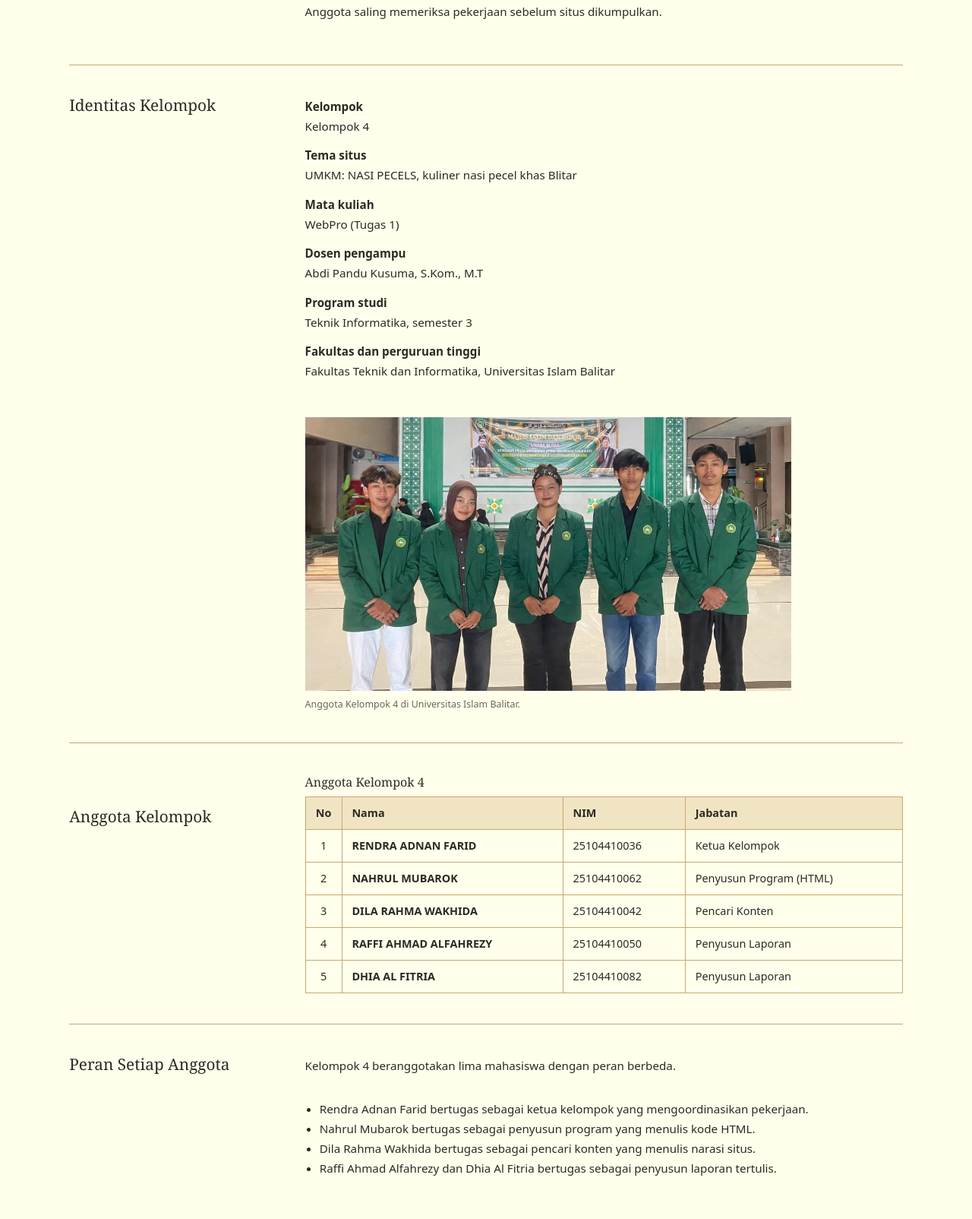
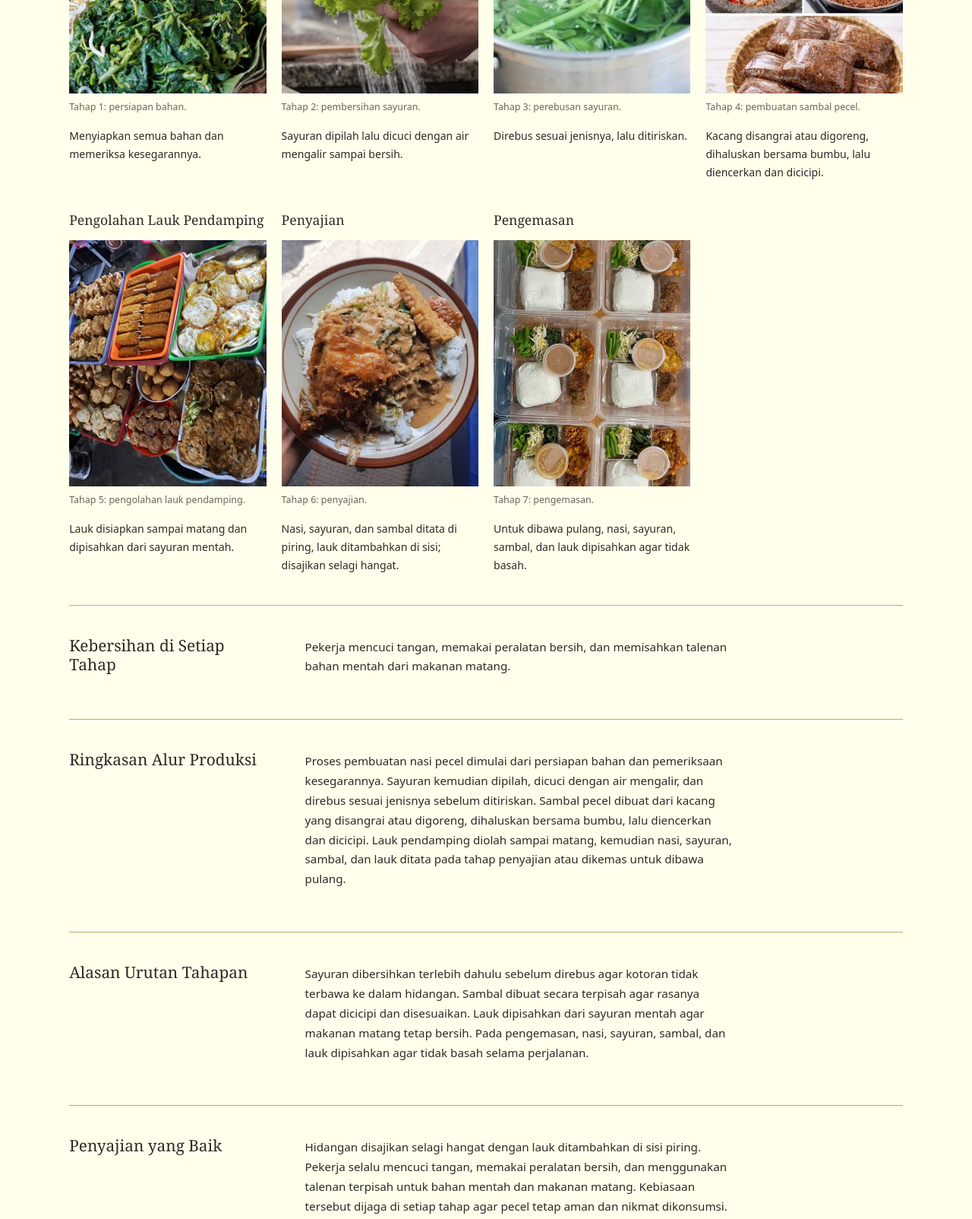
Before and after one commit to nahrulmubarok14-art/Website-NASI-PECELS, a plain HTML site: page proses.html in a window 1280 px wide. Shown: the part 586-2190 px from the top of the page at 76% size. Drawn offline with Linux system fonts and the light colour scheme.

Commit message:
update proses.html

```diff
--- a/proses.html
+++ b/proses.html
@@ -3,9 +3,9 @@
   <head>
     <meta charset="UTF-8">
     <meta name="viewport" content="width=device-width, initial-scale=1.0">
-    <meta name="description" content="Identitas dan biodata lima anggota Kelompok 4 penyusun situs NASI PECELS.">
+    <meta name="description" content="Tujuh tahap proses produksi nasi pecel, dari persiapan bahan sampai pengemasan.">
     <meta name="author" content="Kelompok 4">
-    <title>Tim Kami | NASI PECELS</title>
+    <title>Proses Produksi | NASI PECELS</title>
       <link rel="stylesheet" href="style.css">
   </head>
   <body>
@@ -28,105 +28,89 @@
     </header>
     <main>
       <section>
-        <h1>Tim Kami</h1>
-        <p>Lima anggota Kelompok 4, mahasiswa Teknik Informatika semester 3 penyusun situs NASI PECELS.</p>
+        <h1>Proses Produksi</h1>
+        <p>Tujuh tahap pembuatan nasi pecel, dari persiapan bahan sampai pengemasan.</p>
       </section>
       <section>
-        <h2>Tujuan Tugas</h2>
-        <p>Tugas ini melatih mahasiswa menyusun halaman web dengan struktur dokumen yang benar: elemen semantik, hierarki judul, tautan relatif, dan teks alternatif gambar.</p>
+        <h2>Tujuh Tahap Pembuatan Nasi Pecel</h2>
+        <ol class="tahap">
+          <li>
+            <h3>Persiapan Bahan</h3>
+            <figure>
+              <img src="gambar/proses-1-persiapan-bahan.jpg" alt="Bahan-bahan nasi pecel yang disiapkan di meja kerja" width="400" height="267">
+              <figcaption>Tahap 1: persiapan bahan.</figcaption>
+            </figure>
+            <p>Menyiapkan semua bahan dan memeriksa kesegarannya.</p>
+          </li>
+          <li>
+            <h3>Pembersihan Sayuran</h3>
+            <figure>
+              <img src="gambar/proses-2-pembersihan-sayuran.jpg" alt="Sayuran dicuci dengan air mengalir" width="400" height="229">
+              <figcaption>Tahap 2: pembersihan sayuran.</figcaption>
+            </figure>
+            <p>Sayuran dipilah lalu dicuci dengan air mengalir sampai bersih.</p>
+          </li>
+          <li>
+            <h3>Perebusan Sayuran</h3>
+            <figure>
+              <img src="gambar/proses-3-perebusan-sayuran.jpg" alt="Sayuran direbus dalam panci berisi air mendidih" width="400" height="253">
+              <figcaption>Tahap 3: perebusan sayuran.</figcaption>
+            </figure>
+            <p>Direbus sesuai jenisnya, lalu ditiriskan.</p>
+          </li>
+          <li>
+            <h3>Pembuatan Sambal Pecel</h3>
+            <figure>
+              <img src="gambar/proses-4-pembuatan-sambal.jpg" alt="Sambal pecel dihaluskan dari kacang dan bumbu" width="400" height="502">
+              <figcaption>Tahap 4: pembuatan sambal pecel.</figcaption>
+            </figure>
+            <p>Kacang disangrai atau digoreng, dihaluskan bersama bumbu, lalu diencerkan dan dicicipi.</p>
+          </li>
+          <li>
+            <h3>Pengolahan Lauk Pendamping</h3>
+            <figure>
+              <img src="gambar/proses-5-pengolahan-lauk.jpg" alt="Aneka lauk pendamping nasi pecel yang sudah matang dan ditata di nampan" width="400" height="324">
+              <figcaption>Tahap 5: pengolahan lauk pendamping.</figcaption>
+            </figure>
+            <p>Lauk disiapkan sampai matang dan dipisahkan dari sayuran mentah.</p>
+          </li>
+          <li>
+            <h3>Penyajian</h3>
+            <figure>
+              <img src="gambar/proses-6-penyajian.jpg" alt="Nasi pecel ditata di atas piring" width="400" height="462">
+              <figcaption>Tahap 6: penyajian.</figcaption>
+            </figure>
+            <p>Nasi, sayuran, dan sambal ditata di piring, lauk ditambahkan di sisi; disajikan selagi hangat.</p>
+          </li>
+          <li>
+            <h3>Pengemasan</h3>
+            <figure>
+              <img src="gambar/proses-7-pengemasan.jpg" alt="Nasi pecel yang dikemas untuk dibawa pulang" width="400" height="533">
+              <figcaption>Tahap 7: pengemasan.</figcaption>
+            </figure>
+            <p>Untuk dibawa pulang, nasi, sayuran, sambal, dan lauk dipisahkan agar tidak basah.</p>
+          </li>
+        </ol>
       </section>
       <section>
-        <h2>Cara Kerja Kelompok</h2>
-        <p>Tugas dibagi sesuai jabatan: ketua mengoordinasikan, penyusun program menulis HTML, pencari konten menulis narasi, dan dua penyusun laporan menyusun laporan tertulis.</p>
-        <p>Anggota saling memeriksa pekerjaan sebelum situs dikumpulkan.</p>
+        <h2>Kebersihan di Setiap Tahap</h2>
+        <p>Pekerja mencuci tangan, memakai peralatan bersih, dan memisahkan talenan bahan mentah dari makanan matang.</p>
       </section>
       <section>
-        <h2>Identitas Kelompok</h2>
-        <dl>
-          <dt>Kelompok</dt>
-          <dd>Kelompok 4</dd>
-          <dt>Tema situs</dt>
-          <dd>UMKM: NASI PECELS, kuliner nasi pecel khas Blitar</dd>
-          <dt>Mata kuliah</dt>
-          <dd>WebPro (Tugas 1)</dd>
-          <dt>Dosen pengampu</dt>
-          <dd>Abdi Pandu Kusuma, S.Kom., M.T</dd>
-          <dt>Program studi</dt>
-          <dd>Teknik Informatika, semester 3</dd>
-          <dt>Fakultas dan perguruan tinggi</dt>
-          <dd>Fakultas Teknik dan Informatika, Universitas Islam Balitar</dd>
-        </dl>
-        <figure class="foto-kelompok">
-          <img src="gambar/foto-kelompok.jpg" alt="Lima anggota Kelompok 4 berjaket almamater hijau berdiri berjajar di aula Universitas Islam Balitar" width="1200" height="675">
-          <figcaption>Anggota Kelompok 4 di Universitas Islam Balitar.</figcaption>
-        </figure>
+        <h2>Ringkasan Alur Produksi</h2>
+        <p>Proses pembuatan nasi pecel dimulai dari persiapan bahan dan pemeriksaan kesegarannya. Sayuran kemudian dipilah, dicuci dengan air mengalir, dan direbus sesuai jenisnya sebelum ditiriskan. Sambal pecel dibuat dari kacang yang disangrai atau digoreng, dihaluskan bersama bumbu, lalu diencerkan dan dicicipi. Lauk pendamping diolah sampai matang, kemudian nasi, sayuran, sambal, dan lauk ditata pada tahap penyajian atau dikemas untuk dibawa pulang.</p>
       </section>
       <section>
-        <h2>Anggota Kelompok</h2>
-        <table class="anggota" border="1">
-          <caption>Anggota Kelompok 4</caption>
-          <thead>
-            <tr>
-              <th scope="col">No</th>
-              <th scope="col">Nama</th>
-              <th scope="col">NIM</th>
-              <th scope="col">Jabatan</th>
-            </tr>
-          </thead>
-          <tbody>
-            <tr>
-              <td>1</td>
-              <th scope="row">RENDRA ADNAN FARID</th>
-              <td>25104410036</td>
-              <td>Ketua Kelompok</td>
-            </tr>
-            <tr>
-              <td>2</td>
-              <th scope="row">NAHRUL MUBAROK</th>
-              <td>25104410062</td>
-              <td>Penyusun Program (HTML)</td>
-            </tr>
-            <tr>
-              <td>3</td>
-              <th scope="row">DILA RAHMA WAKHIDA</th>
-              <td>25104410042</td>
-              <td>Pencari Konten</td>
-            </tr>
-            <tr>
-              <td>4</td>
-              <th scope="row">RAFFI AHMAD ALFAHREZY</th>
-              <td>25104410050</td>
-              <td>Penyusun Laporan</td>
-            </tr>
-            <tr>
-              <td>5</td>
-              <th scope="row">DHIA AL FITRIA</th>
-              <td>25104410082</td>
-              <td>Penyusun Laporan</td>
-            </tr>
-          </tbody>
-        </table>
+        <h2>Alasan Urutan Tahapan</h2>
+        <p>Sayuran dibersihkan terlebih dahulu sebelum direbus agar kotoran tidak terbawa ke dalam hidangan. Sambal dibuat secara terpisah agar rasanya dapat dicicipi dan disesuaikan. Lauk dipisahkan dari sayuran mentah agar makanan matang tetap bersih. Pada pengemasan, nasi, sayuran, sambal, dan lauk dipisahkan agar tidak basah selama perjalanan.</p>
       </section>
       <section>
-        <h2>Peran Setiap Anggota</h2>
-        <p>Kelompok 4 beranggotakan lima mahasiswa dengan peran berbeda.</p>
-        <ul><li>Rendra Adnan Farid bertugas sebagai ketua kelompok yang mengoordinasikan pekerjaan.</li><li>Nahrul Mubarok bertugas sebagai penyusun program yang menulis kode HTML.</li><li>Dila Rahma Wakhida bertugas sebagai pencari konten yang menulis narasi situs.</li><li>Raffi Ahmad Alfahrezy dan Dhia Al Fitria bertugas sebagai penyusun laporan tertulis.</li></ul>
+        <h2>Penyajian yang Baik</h2>
+        <p>Hidangan disajikan selagi hangat dengan lauk ditambahkan di sisi piring. Pekerja selalu mencuci tangan, memakai peralatan bersih, dan menggunakan talenan terpisah untuk bahan mentah dan makanan matang. Kebiasaan tersebut dijaga di setiap tahap agar pecel tetap aman dan nikmat dikonsumsi.</p>
       </section>
       <section>
-        <h2>Tahapan Pengerjaan</h2>
-        <p>Pekerjaan dimulai dari penentuan tema usaha dan pengumpulan konten, dilanjutkan dengan perancangan tata letak dan penulisan kode halaman. Setelah seluruh halaman terhubung, anggota saling memeriksa hasil kerja, mulai dari tautan, gambar, hingga kesesuaian teks, sebelum situs dikumpulkan. Laporan tertulis disusun paralel agar isinya sesuai dengan situs yang dibuat.</p>
-      </section>
-      <section>
-        <h2>Teknologi yang Digunakan</h2>
-        <p>Situs dibangun dengan HTML semantik untuk struktur halaman, CSS untuk tata letak dan warna, serta JavaScript sederhana untuk menandai menu halaman yang sedang dibuka. Situs tidak memakai framework maupun basis data karena seluruh isinya bersifat tetap dan hanya menyajikan informasi.</p>
-      </section>
-      <section>
-        <h2>Program Studi dan Mata Kuliah</h2>
-        <p>Seluruh anggota merupakan mahasiswa Program Studi Teknik Informatika semester 3 pada Fakultas Teknik dan Informatika, Universitas Islam Balitar. Situs ini disusun untuk mata kuliah Pemrograman Web di bawah bimbingan dosen pengampu Abdi Pandu Kusuma, S.Kom., M.T, dengan tema UMKM nasi pecel khas Blitar.</p>
-      </section>
-      <section>
-        <h2>Kerja Sama Kelompok</h2>
-        <p>Setiap anggota bertanggung jawab atas bagiannya, sementara ketua memastikan seluruh pekerjaan berjalan selaras. Pemeriksaan silang dilakukan agar kesalahan pada teks, tautan, atau gambar dapat ditemukan lebih awal dan diperbaiki sebelum situs dikumpulkan.</p>
+        <h2>Hasil Akhir Proses</h2>
+        <p>Seluruh tahap tersebut menghasilkan hidangan nasi pecel yang bersih, hangat, dan berasa seimbang. Dengan urutan kerja yang sama setiap hari, rasa pecel dapat dijaga tetap konsisten sehingga pelanggan memperoleh cita rasa yang sama pada setiap kunjungan.</p>
       </section>
     </main>
     <footer>
```
